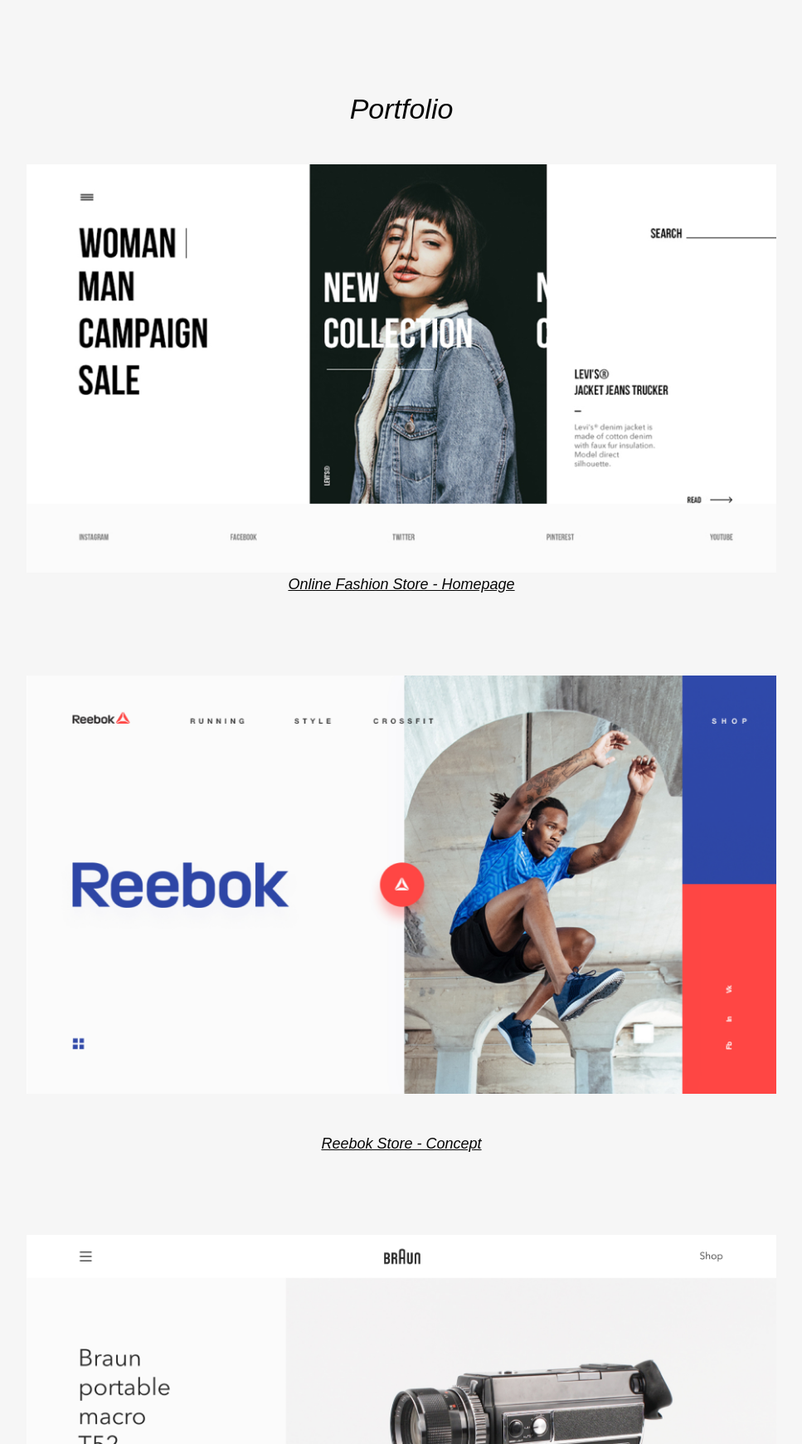
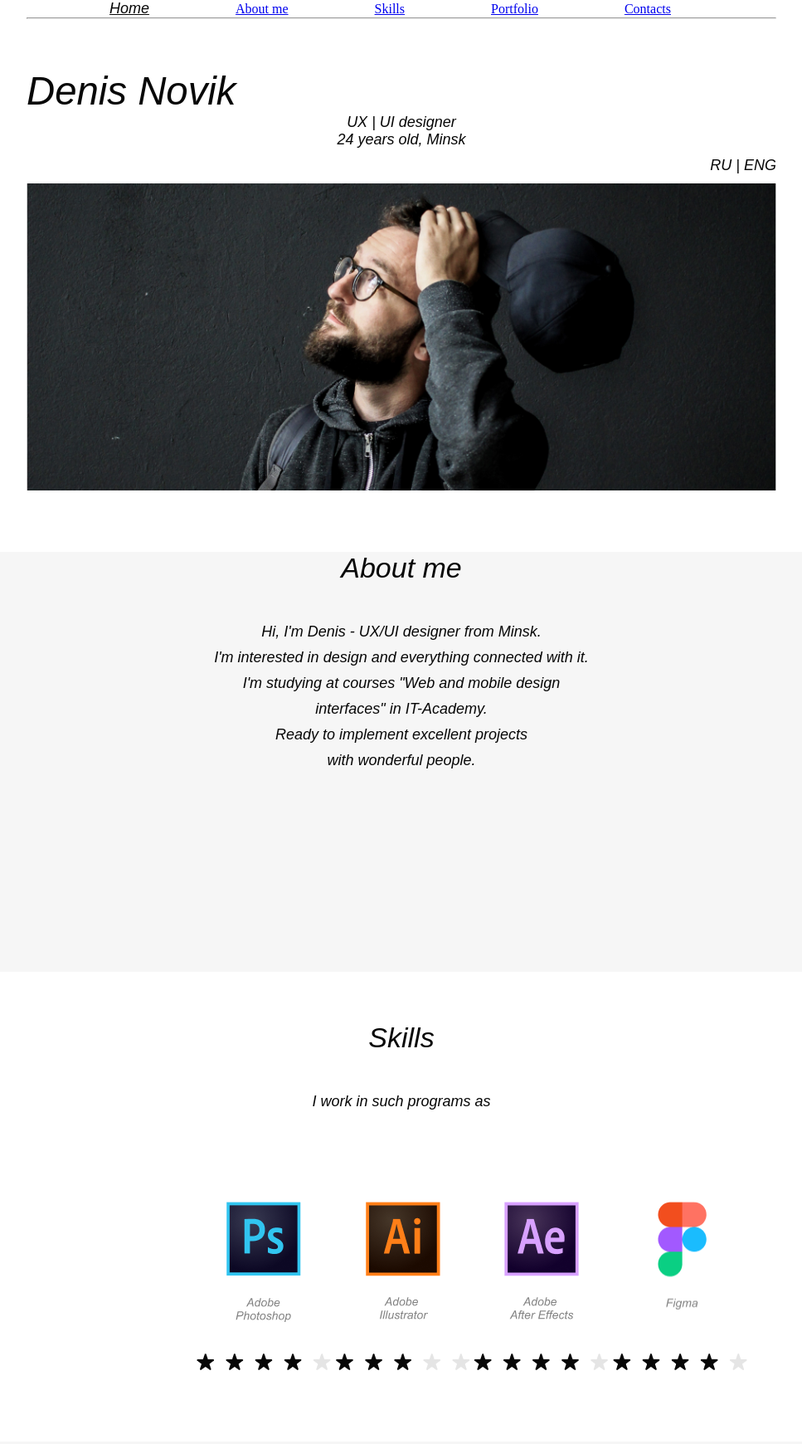
Before and after one commit to Lonozx/landing-page, a plain HTML site: page index.html in a window 1280 px wide. Shown: the top 1740 px of the page at 83% size, without its empty margins (156-1123 px from the left). Drawn offline with Linux system fonts and the light colour scheme.

Commit message:
Commitin` literally a first landing page

```diff
--- a/css/style.css
+++ b/css/style.css
@@ -8,6 +8,20 @@
     width: 100%;
 }
 
+.title{
+    margin-top: 60px;
+
+    font-family: 'Arial';
+font-style: italic;
+font-weight: 400;
+font-size: 47.3392px;
+line-height: 54px;
+
+/* Black */
+
+color: #070707;
+}
+
 .page-text{
     font-family: 'Arial';
     font-style: italic;
@@ -16,11 +30,67 @@
     line-height: 21px;
     text-align: center;
 
-
     /* Black */
     color: #070707;
 }
 
+.buttonElement{
+    margin-top: 45px;
+    width: 180px;
+    height: 42;
+}
+
+.contactsCaption{
+    padding-top: 40px;
+    margin-top: 80px;
+}
+
+.langSupport{
+    font-family: 'Arial';
+    font-style: italic;
+    font-weight: 400;
+    font-size: 18px;
+    line-height: 21px;
+    text-align: right;
+    margin-bottom: 10px;
+
+        /* margin-bottom: 30px;
+        margin-top: 20px; */
+    /* Black */
+
+    color: #070707;
+}
+
+.aboutMe{
+    margin-top: 70px;
+    background: #F6F6F6;
+    width: 1445px;
+height: 506px;
+width: 100%;
+
+}
+
+.skills{
+    margin-top: 50px;
+    background: #FFFFFF;
+    width: 1445px;
+height: 506px;
+width: 100%;
+}
+.simpleText{
+    font-family: 'Arial';
+font-style: italic;
+font-weight: 400;
+font-size: 18px;
+line-height: 21px;
+text-align: center;
+margin-bottom: 10px;
+    /* margin-bottom: 30px;
+    margin-top: 20px; */
+/* Black */
+
+color: #070707;
+}
 .container{
     margin: 0 auto;
     padding: 0 16px;
@@ -55,8 +125,40 @@
     margin-bottom: 46px;
 }
 
+.portfolio__caption{
+    width: 500px;
+    min-width: 166;
+    margin: 0 auto;
+    display: flex;
+    margin-top: 110px;
+    justify-content: space-around;
+    flex-direction: row;
+}
+
+.menuStack{
+    display: inline;
+    margin-left: 100px;
+
+}
 .portfolio__text{
+    text-decoration-line: underline;
+    margin-bottom: 99px;
+}
 
-    text-decoration-line: underline;
-margin-bottom: 99px;
+.footer__text{
+    font-family: 'Arial';
+font-style: italic;
+font-weight: 400;
+font-size: 14px;
+line-height: 16px;
+text-align: center;
+
+color: #828282;
 }
+
+.social__media{
+    margin-top: 45px;
+    margin-bottom: 45px;
+    width: 340px;
+    height: 40px;
+}
--- a/index.html
+++ b/index.html
@@ -10,9 +10,53 @@
 </head>
 <body>
     <div class="page-wrapper">
+        <header class="homepage">
+            <div class="container">
+                <a href="#" class="menuStack simpleText">Home</a>
+                <a href="#sectionAboutMe" class="menuStack ">About me</a>
+                <a href="#sectionSkills" class="menuStack ">Skills</a>
+                <a href="#sectionPortfolio" class="menuStack ">Portfolio</a>
+                <a href="#sectionContacts" class="menuStack ">Contacts</a>
+                <hr>
+                <h1 class="title" id="sectionAboutMe">Denis Novik</h1>
+
+                <p class="simpleText">UX | UI designer <br>
+                    24 years old, Minsk</p>
+
+                    <p class="langSupport">RU | ENG</p>
+                <div class="portfolio_img">
+                    <img src="./image/DNovik.jpg" alt="Denis Novik photo">
+                </div>
+            </div>
+        </header>
+        <section class="aboutMe" id="sectionAboutMe">
+            <div class="container">
+                <h2 class="title portfolio__title">About me</h2>
+                <p class="simpleText">Hi, I'm Denis - UX/UI designer from Minsk. </p>
+                    <p class="simpleText">I'm interested in design and everything connected with it.</p>
+
+                    <p class="simpleText">I'm studying at courses "Web and mobile design </p>
+                    <p class="simpleText">interfaces" in IT-Academy.</p>
+
+                    <p class="simpleText">Ready to implement excellent projects</p>
+                     <p class="simpleText">with wonderful people.</p>
+            </div>
+        </section>
+        <section class="skills" id="sectionSkills">
+            <div class="container">
+            <h2 class="title portfolio__title" id="sectionSkills">Skills</h2>
+            <p class="simpleText">I work in such programs as</p>
+            <div class="portfolio__caption">
+                <img src="./image/PhotoshopCap.png" alt="Photoshop Caption">
+                <img src="./image/IllustratorCap.png" alt="Illustrator Caption">
+                <img src="./image/AfterEffCap.png" alt="After Effects Caption">
+                <img src="./image/FigmaCap.png" alt="Figma Caption">
+            </div>
+        </div>
+        </section>
         <section class="portfolio">
             <div class="container">
-                <h2 class="title portfolio__title">Portfolio</h2>
+                <h2 id="sectionPortfolio" class="title portfolio__title">Portfolio</h2>
                 <div class="portfolio_img">
                     <img src="./image/cloneIt.jpg" alt="Image Sheet" width="300px">
                 </div>
@@ -37,11 +81,22 @@
                 </p>
             </div>
         </section>
-        <footer>
+        <footer class="contatsCaption" id="sectionContacts">
             <div class="container">
                 <h2 class="title portfolio__title">Contacts</h2>
                 <p class="page-text">Want to know more or just chat?
-                    You are welcome!</p>
+                    </p>
+                    <p class="simpleText">You are welcome!</p>
+                    <div class="container buttonElement">
+                        <img src="./image/messageButton.png" alt="Send a message button">
+                    </div>
+                    <div class="container social__media">
+                        <img src="./image/socialMedia.png" alt="Social Media links">
+                    </div>
+                    <div class="footer__text">
+                        <p>Like me on</p>
+                        <p>LinkedIn, Instagram, Behance, Dribble</p>
+                    </div>
             </div>
         </footer>
     </div>
```
Also changed, not shown: image/AfterEffCap.png (added), image/DNovik.jpg (added), image/FigmaCap.png (added), image/IllustratorCap.png (added), image/PhotoshopCap.png (added), image/RU _ ENG.png (added), image/socialMedia.png (added).
